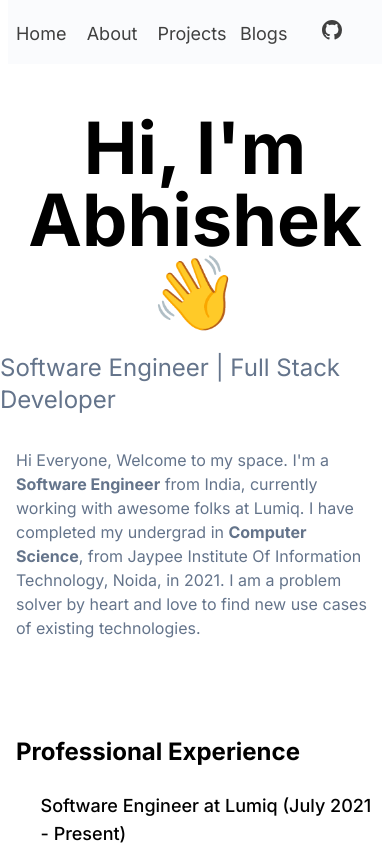
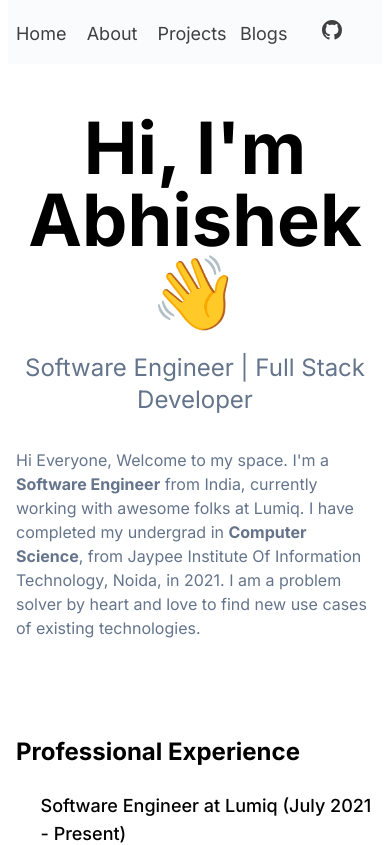
Before and after one commit to abhishekp6/portfolio, a Next.js app: page / in a window 390 px wide. Shown: the top 845 px of the page. Built offline with nearby package versions, Linux system fonts and the light colour scheme.

Commit message:
Fix small screen left paddings

```diff
--- a/app/Components/Header.tsx
+++ b/app/Components/Header.tsx
@@ -1,14 +1,14 @@
 const Header = () => {
-    return(
+  return (
     <div id="header" className="h-96 flex flex-col justify-center items-center">
       <div className="text-7xl font-bold text-center w-full md:w-auto p-4">
         Hi, I&apos;m Abhishek 👋
       </div>
-                <div className="text-2xl mt-2 text-slate-500">
+      <div className="text-2xl mt-2 text-slate-500 text-center sm:ml-8">
         Software Engineer | Full Stack Developer
       </div>
     </div>
   );
-}
+};
 
 export default Header;
```
Lines whose indentation alone changed are shown as unchanged.
